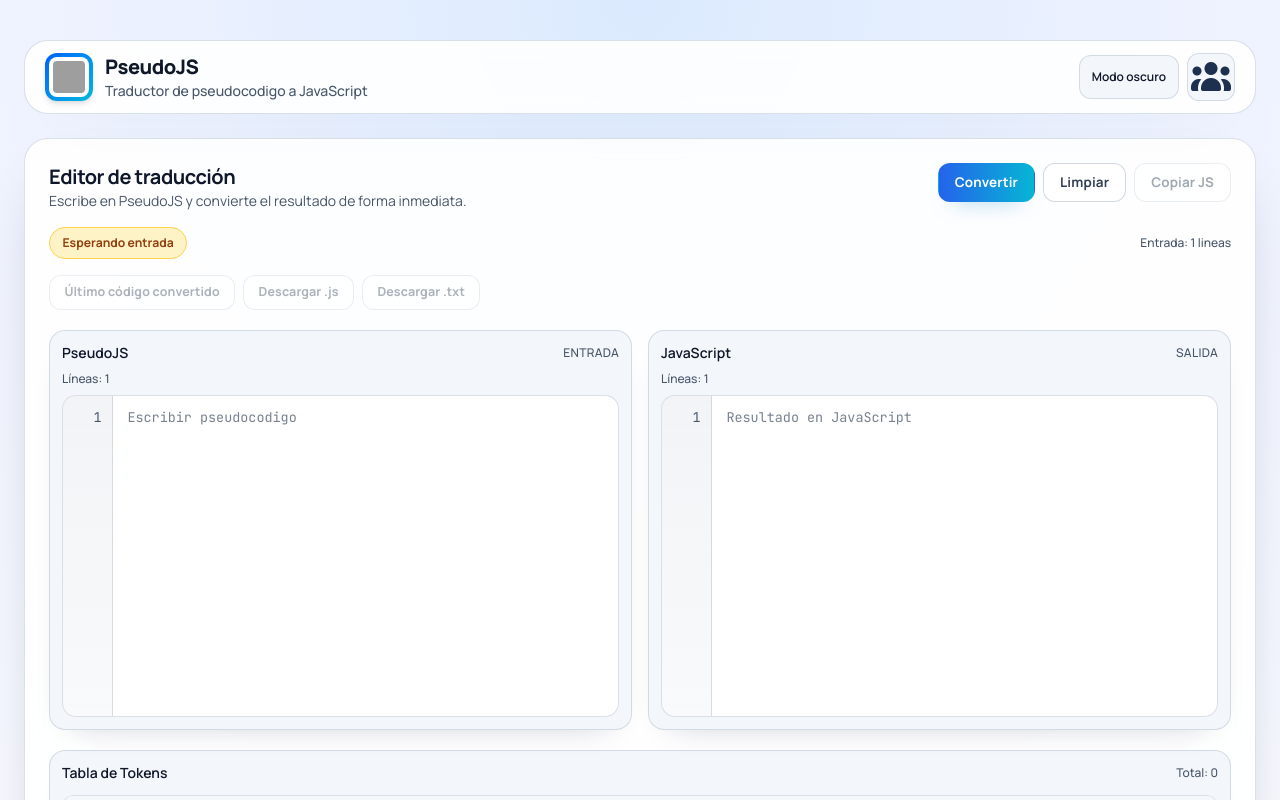
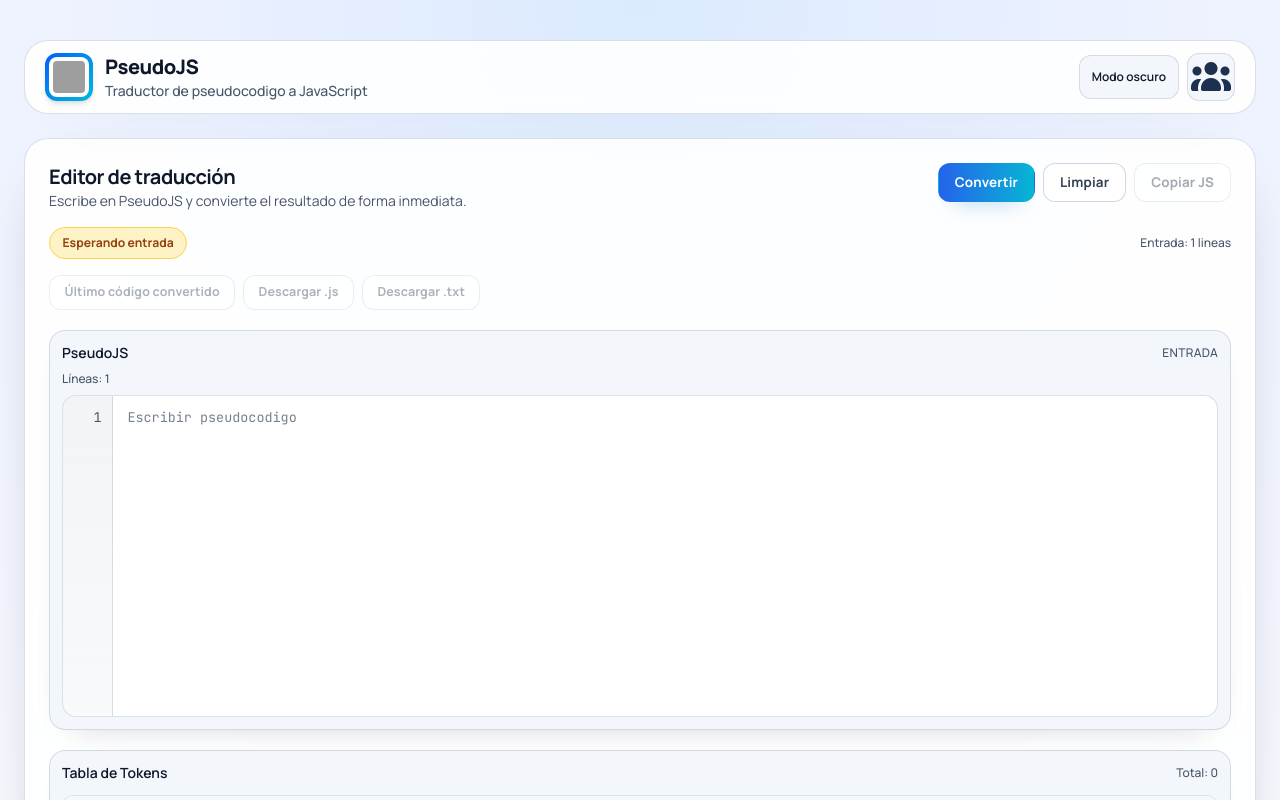
Before and after one commit to DougGM/compiladores-project, a React (Vite) app: page / in a window 1280 px wide. Shown: the top 800 px of the page. Built offline with nearby package versions, Linux system fonts and the light colour scheme; grey boxes are pictures that could not be loaded.

Commit message:
codigo arreglado

```diff
--- a/src/components/Editor.jsx
+++ b/src/components/Editor.jsx
@@ -258,7 +258,7 @@ export const Editor = () => {
           </button>
         </div>
 
-        <div className="grid gap-4 lg:grid-cols-2">
+        <div className="grid gap-4">
           <PanelCodigo
             titulo="PseudoJS"
             tipo="Entrada"
@@ -267,13 +267,14 @@ export const Editor = () => {
             placeholder="Escribir pseudocodigo"
           />
 
-          <PanelCodigo
+          {/* Panel de salida JavaScript comentado por solicitud, sin tocar logica */}
+          {/* <PanelCodigo
             titulo="JavaScript"
             tipo="Salida"
             valor={output}
             soloLectura
             placeholder="Resultado en JavaScript"
-          />
+          /> */}
         </div>
 
         <section className="mt-5 rounded-2xl border border-[var(--border-soft)] bg-[var(--panel-2)] p-3 shadow-[var(--shadow-soft)]">
--- a/src/index.css
+++ b/src/index.css
@@ -234,7 +234,7 @@ textarea::-webkit-scrollbar-thumb:hover {
 }
 
 .token-table-wrap {
-  max-height: 16rem;
+  max-height: 24rem;
   overflow: auto;
   border-radius: 12px;
   border: 1px solid var(--border-soft);
```
